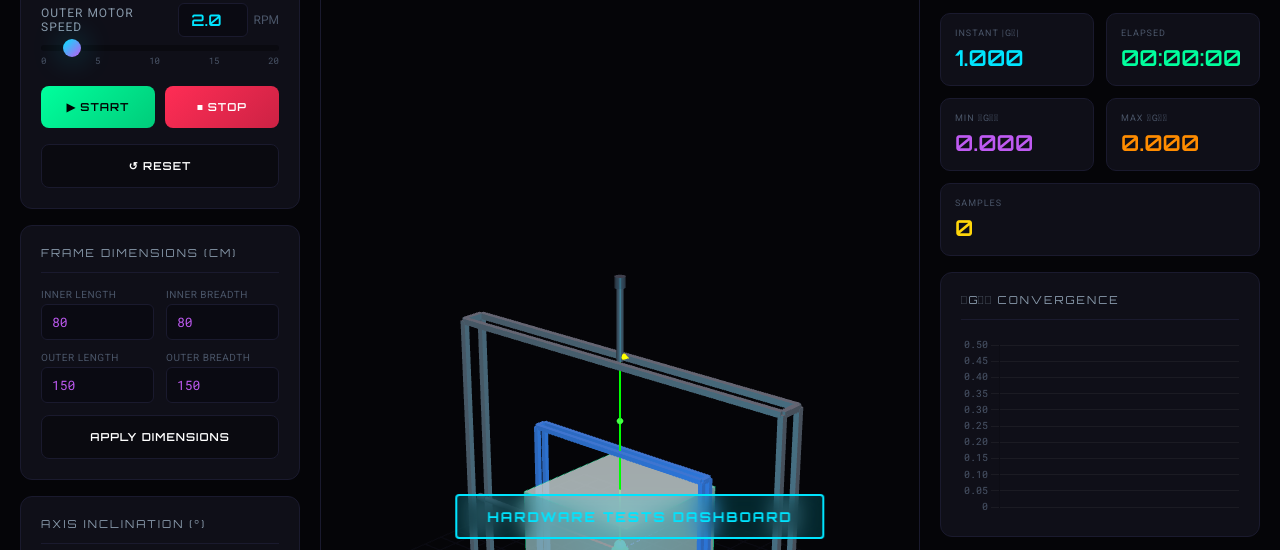
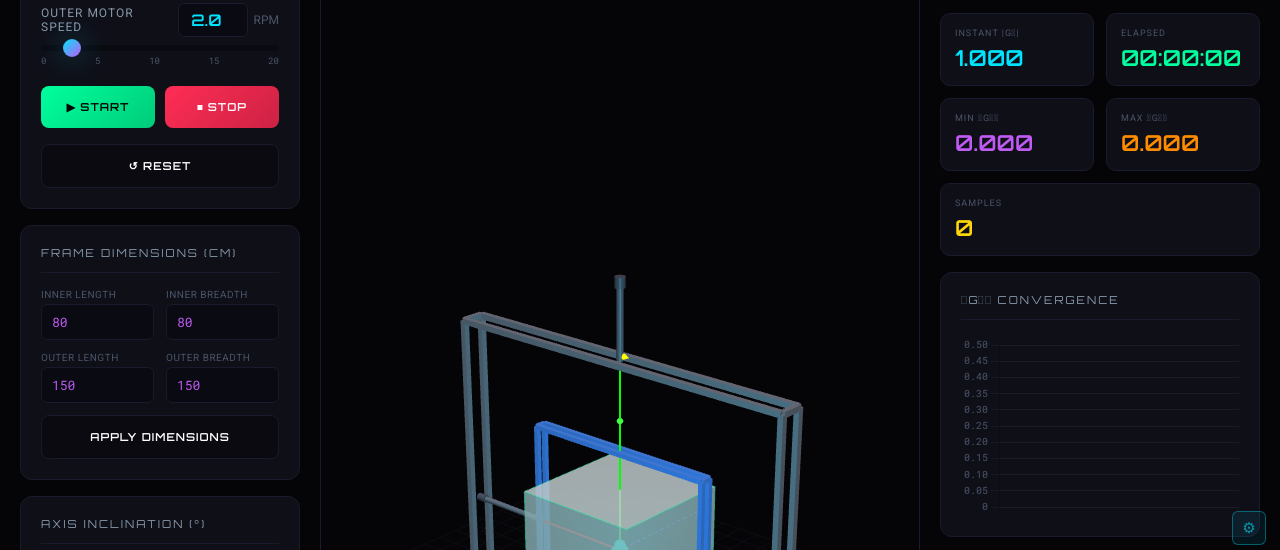
Before and after one commit to Pranay1004/random-positioning-maching-iist, a website: page src/webapp/static/index.html in a window 1280 px wide. Shown: the part 241-791 px from the top of the page. Drawn offline with nearby package versions, Linux system fonts and the light colour scheme; animation ran at ten frames a second.

Commit message:
fix: hardware tests button as small corner icon, add URL to startup output

```diff
--- a/src/webapp/static/index.html
+++ b/src/webapp/static/index.html
@@ -2491,17 +2491,15 @@
         });
     </script>
 
-    <!-- Hardware Tests Navigation Button -->
-    <a href="/api/hardware/tests/dashboard"
-       style="position: fixed; bottom: 20px; left: 50%; transform: translateX(-50%);
-              padding: 12px 30px; background: rgba(0, 229, 255, 0.15);
-              border: 2px solid #00e5ff; color: #00e5ff; text-decoration: none;
-              font-family: 'Orbitron', 'Roboto Mono', monospace; font-size: 0.85em;
-              font-weight: 700; letter-spacing: 2px; border-radius: 4px;
-              transition: all 0.3s; z-index: 9999; backdrop-filter: blur(10px);"
-       onmouseover="this.style.background='#00e5ff'; this.style.color='#050508'; this.style.boxShadow='0 0 25px rgba(0,229,255,0.6)';"
-       onmouseout="this.style.background='rgba(0,229,255,0.15)'; this.style.color='#00e5ff'; this.style.boxShadow='none';">
-        HARDWARE TESTS DASHBOARD
-    </a>
+    <!-- Hardware Tests Icon Button (bottom-right corner) -->
+    <a href="/api/hardware/tests/dashboard" target="_blank"
+       title="Hardware Tests Dashboard"
+       style="position: fixed; bottom: 14px; right: 14px; width: 34px; height: 34px;
+              display: flex; align-items: center; justify-content: center;
+              background: rgba(0,229,255,0.08); border: 1px solid rgba(0,229,255,0.35);
+              border-radius: 6px; color: rgba(0,229,255,0.6); text-decoration: none;
+              font-size: 15px; z-index: 9999; transition: all 0.25s;"
+       onmouseover="this.style.background='rgba(0,229,255,0.18)'; this.style.borderColor='#00e5ff'; this.style.color='#00e5ff'; this.style.boxShadow='0 0 10px rgba(0,229,255,0.3)';"
+       onmouseout="this.style.background='rgba(0,229,255,0.08)'; this.style.borderColor='rgba(0,229,255,0.35)'; this.style.color='rgba(0,229,255,0.6)'; this.style.boxShadow='none';">&#9881;</a>
 </body>
 </html>
```
Also changed, not shown: 1 other file.
